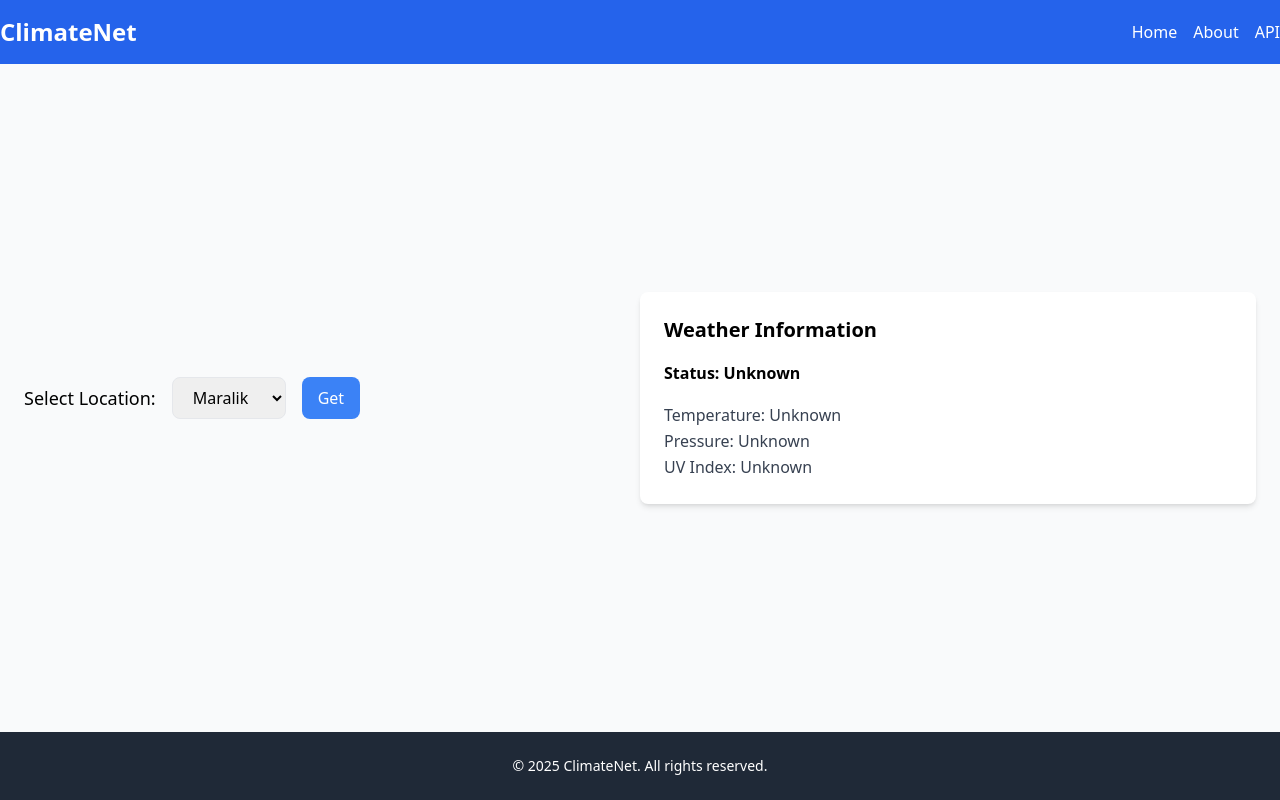
After one commit to shokdot/flask_web, a Flask app: page /api in a window 1280 px wide. The commit adds this page. Run offline with Flask 3, Linux system fonts and the light colour scheme; some libraries are stand-ins or nearby versions.

Commit message:
feat(interacvtive api): request, response

```diff
--- a/src/main.py
+++ b/main.py
@@ -1,18 +1,20 @@
 
 from flask import Flask, render_template
 
-app = Flask(__name__)
+app = Flask(__name__, template_folder='src/templates', static_folder='src/static')
 
 @app.route('/')
 @app.route('/home')
 def home():
     return render_template('index.html')
 
-
-
 @app.route('/about')
 def about():
     return render_template('about.html')
 
+@app.route('/api')
+def api():
+    return render_template('api.html')
+
 if __name__ == "__main__":
     app.run(host='0.0.0.0', port=3840)
--- /dev/null
+++ b/src/static/js/main.js
@@ -0,0 +1,32 @@
+let btn = document.getElementById('btn');
+let option = document.getElementById('location');
+let statusBar = document.getElementById('status');
+let temp = document.getElementById('temp')
+let pressure = document.getElementById('pressure')
+let uv = document.getElementById('UV')
+btn.addEventListener('click', async ()=>
+{
+    let url = `https://emvnh9buoh.execute-api.us-east-1.amazonaws.com/getData?device_id=${option.value}`;
+    try {
+        let response = await fetch(url);
+        if (!response.ok) {
+            throw new Error(`Response status: ${response.status}`);
+        }
+        const json = await response.json();
+        let data = json.data[json.data.length - 1];
+        statusBar.innerText = 'Status: Good'
+        temp.innerText = `Temperature: ${data[4]}°C`
+        pressure.innerText = `Pressure: ${data[5]}`
+        uv.innerText = `UV Index: ${data[2]}`
+        console.log(data);
+    }
+    catch (err)
+    {
+        statusBar.innerText = 'Status: Error occurred'
+        temp.innerText = 'Temperature: Unknown'
+        pressure.innerText = 'Pressure: Unknown'
+        uv.innerText = 'UV Index: Unknown'
+        console.log(err);
+
+    }
+});
--- a/src/templates/about.html
+++ b/src/templates/about.html
@@ -3,7 +3,7 @@
 <head>
   <meta charset="UTF-8">
   <meta name="viewport" content="width=device-width, initial-scale=1.0">
-  <title>Project Introduction</title>
+  <title>ClimateNet</title>
   <script src="https://cdn.tailwindcss.com"></script>
 </head>
 <body class="bg-gray-50 font-sans leading-relaxed flex flex-col min-h-screen">
@@ -15,6 +15,7 @@
         <ul class="flex space-x-4">
           <li><a href="home" class="hover:text-gray-300">Home</a></li>
           <li><a href="about" class="hover:text-gray-300">About</a></li>
+          <li><a href="api" class="hover:text-gray-300">API</a></li>
         </ul>
       </nav>
     </div>
--- /dev/null
+++ b/src/templates/api.html
@@ -0,0 +1,55 @@
+<!DOCTYPE html>
+<html lang="en">
+
+<head>
+    <meta charset="UTF-8">
+    <meta name="viewport" content="width=device-width, initial-scale=1.0">
+    <title>ClimateNet</title>
+    <script src="https://cdn.tailwindcss.com"></script>
+</head>
+
+<body class="bg-gray-50 font-sans leading-relaxed flex flex-col min-h-screen">
+
+    <header class="bg-blue-600 text-white py-4">
+        <div class="container mx-auto flex justify-between items-center">
+            <h1 class="text-2xl font-bold">ClimateNet</h1>
+            <nav>
+                <ul class="flex space-x-4">
+                    <li><a href="home" class="hover:text-gray-300">Home</a></li>
+                    <li><a href="about" class="hover:text-gray-300">About</a></li>
+                    <li><a href="api" class="hover:text-gray-300">API</a></li>
+                </ul>
+            </nav>
+        </div>
+    </header>
+
+    <main class="flex-1 container mx-auto p-6 flex flex-col md:flex-row items-start md:items-center justify-between">
+        <div class="flex items-center space-x-4">
+            <label for="location" class="text-lg">Select Location:</label>
+            <select id="location" class="border rounded-lg px-4 py-2">
+                <option value="1">Maralik</option>
+                <option value="2">Panik</option>
+                <option value="3">Azatan</option>
+                <option value="4">Artik</option>
+                <option value="8">Yerevan</option>
+            </select>
+            <button id="btn" class="bg-blue-500 text-white px-4 py-2 rounded-lg hover:bg-blue-700">Get</button>
+        </div>
+        <div class="bg-white shadow-md rounded-lg p-6 w-full md:w-1/2 mt-6 md:mt-0">
+            <h2 class="text-xl font-bold mb-4">Weather Information</h2>
+            <h3 id="status" class="text-l font-bold mb-4">Status: Unknown</h3>
+            <p id="temp" class="text-gray-700">Temperature: Unknown</p>
+            <p id="pressure" class="text-gray-700">Pressure: Unknown</p>
+            <p id="UV" class="text-gray-700">UV Index: Unknown</p>
+        </div>
+    </main>
+
+    <footer class="bg-gray-800 text-white py-6 mt-auto">
+        <div class="container mx-auto text-center">
+            <p class="text-sm">© 2025 ClimateNet. All rights reserved.</p>
+        </div>
+    </footer>
+    <script src="{{ url_for('static', filename='js/main.js') }}"></script>
+
+</body>
+</html>
--- a/src/templates/index.html
+++ b/src/templates/index.html
@@ -4,7 +4,7 @@
 <head>
 	<meta charset="UTF-8">
 	<meta name="viewport" content="width=device-width, initial-scale=1.0">
-	<title>Project Introduction</title>
+	<title>ClimateNet</title>
 	<script src="https://cdn.tailwindcss.com"></script>
 </head>
 
@@ -17,6 +17,7 @@
 				<ul class="flex space-x-4">
 					<li><a href="home" class="hover:text-gray-300">Home</a></li>
 					<li><a href="about" class="hover:text-gray-300">About</a></li>
+					<li><a href="api" class="hover:text-gray-300">API</a></li>
 				</ul>
 			</nav>
 		</div>
```
Also changed, not shown: 3 other files.
